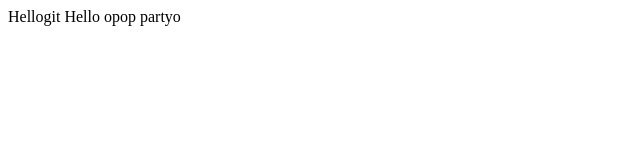
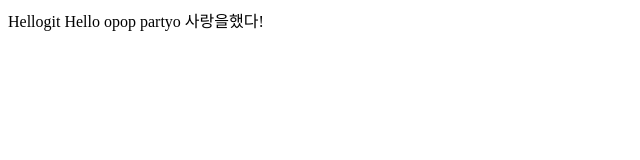
Before and after one commit to bireighteendkki/meteor, a plain HTML site: page index.html in a window 1280 px wide. Shown: the whole page, without its empty margins (0-640 px from the left). Drawn offline with Linux system fonts and the light colour scheme.

Commit message:
new-code

```diff
--- a/index.html
+++ b/index.html
@@ -10,5 +10,6 @@
     Hello
     opop
     partyo
+    사랑을했다!
 </body>
 </html>
```
